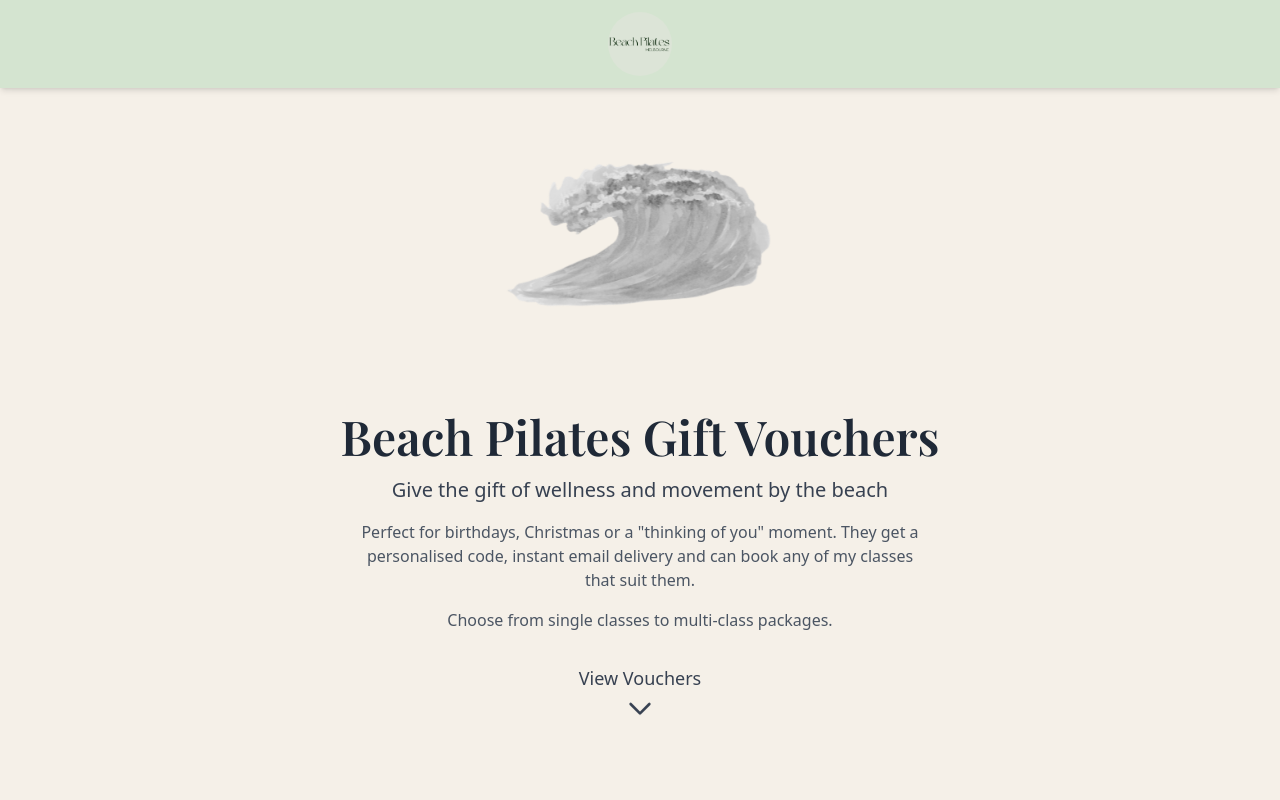
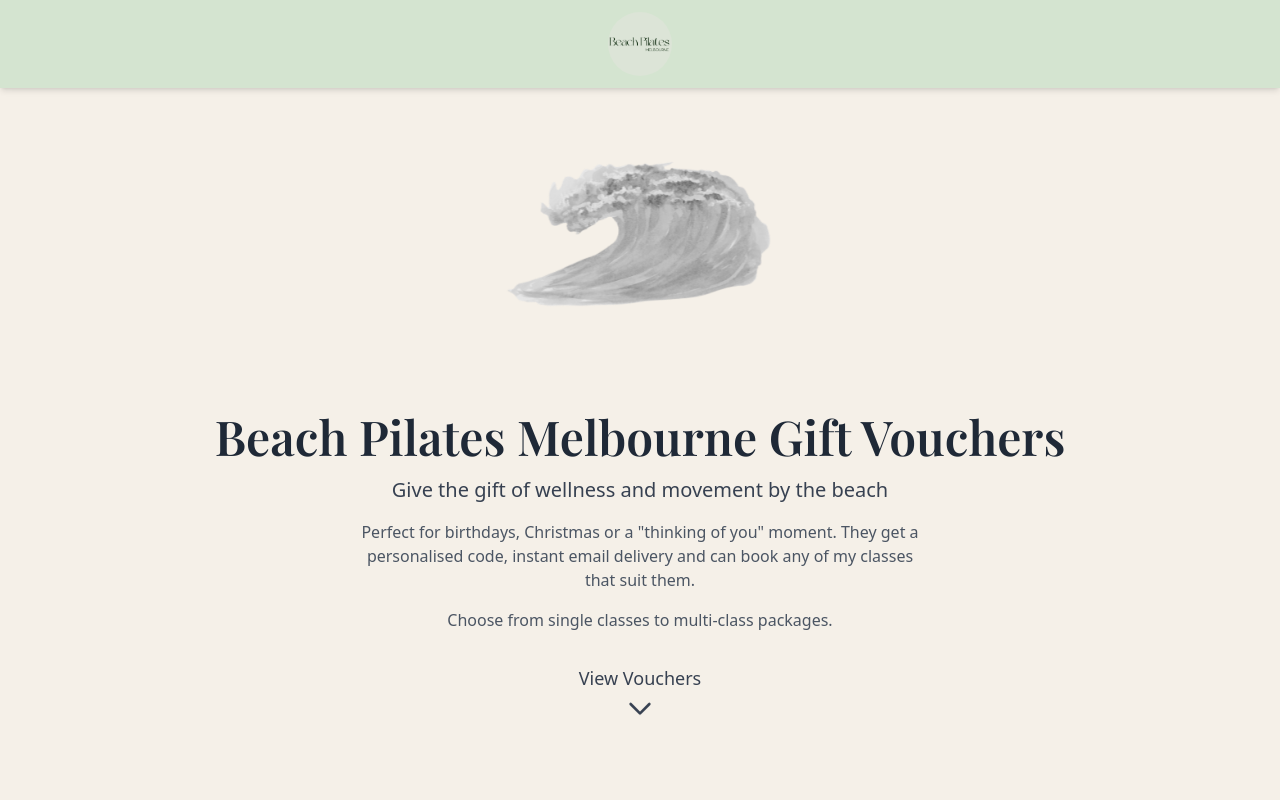
Before and after one commit to paredeez/beachpilatesgift, a Next.js app: page / in a window 1280 px wide. Shown: the top 800 px of the page. Built offline with nearby package versions, Linux system fonts and the light colour scheme.

Commit message:
header change

```diff
--- a/app/page.js
+++ b/app/page.js
@@ -130,7 +130,7 @@
           </div>
 
           <h1 className="text-3xl md:text-4xl lg:text-5xl font-semibold text-center mb-3 md:mb-4 text-gray-800 font-[family-name:var(--font-playfair)]">
-            Beach Pilates Gift Vouchers
+            Beach Pilates Melbourne Gift Vouchers
           </h1>
           <p className="text-base md:text-lg lg:text-xl text-gray-700 text-center max-w-2xl mb-3 md:mb-4 px-2">
             Give the gift of wellness and movement by the beach
```
